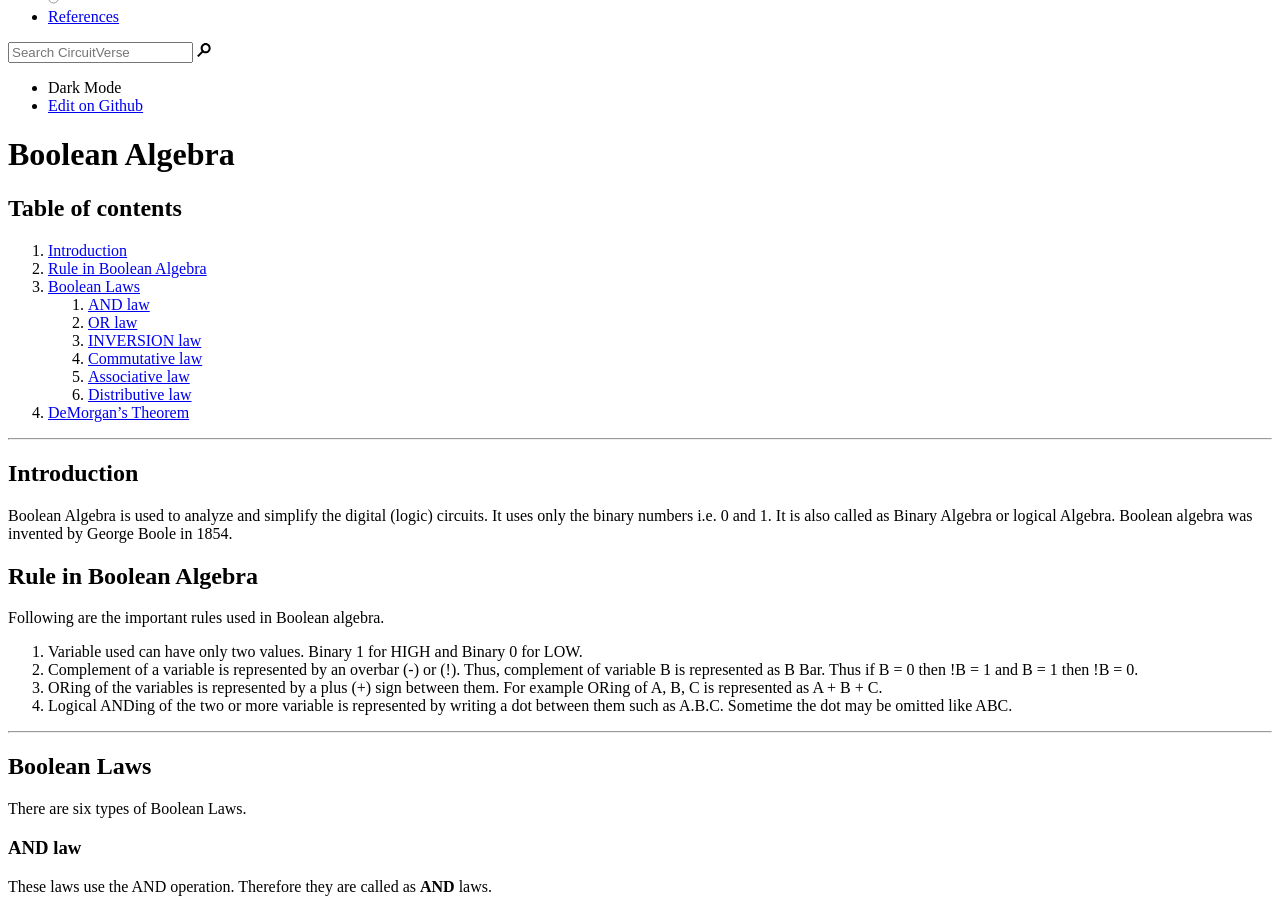
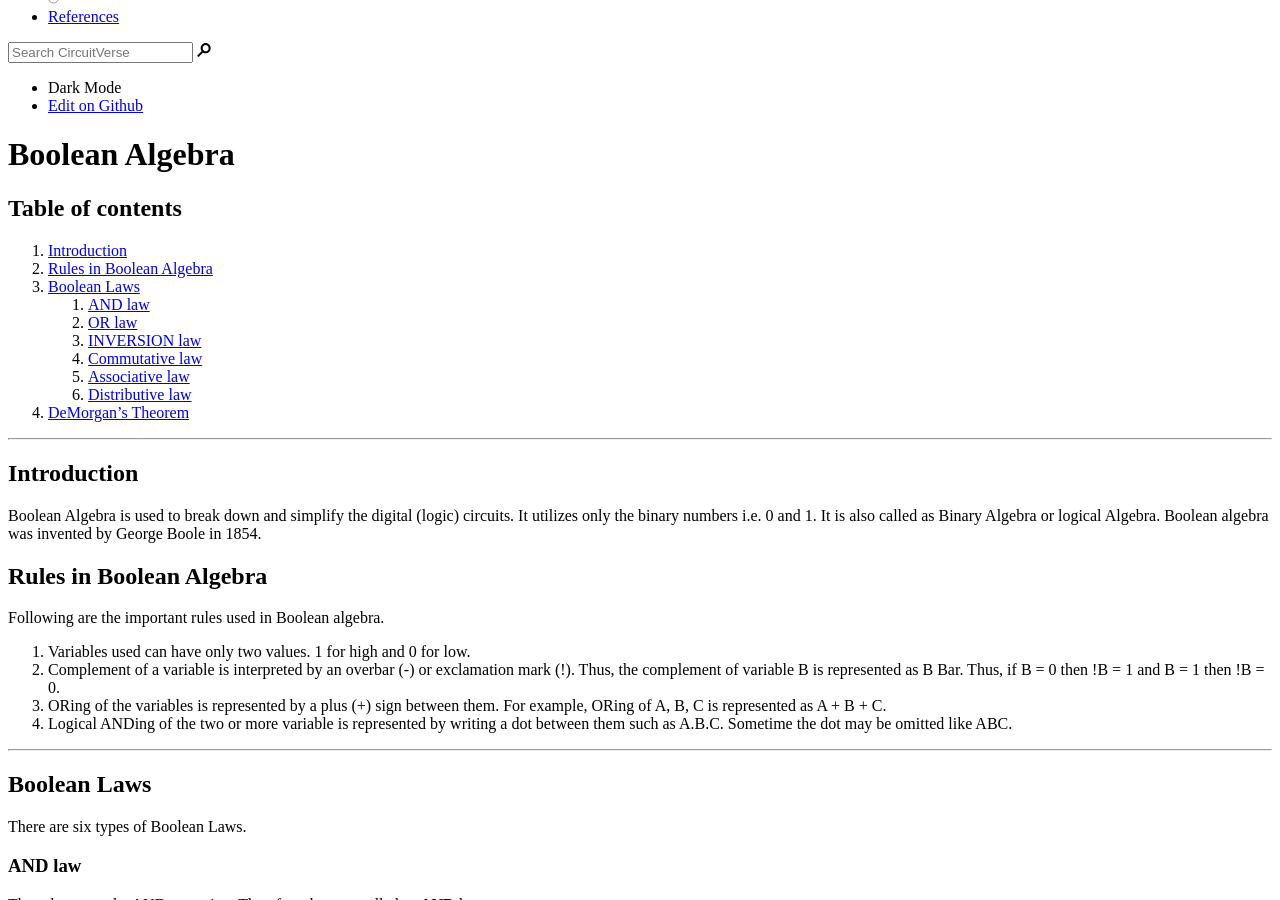
Before and after one commit to CircuitVerse/Interactive-Book, a Jekyll site: the page built from docs/bool.md, in a window 1280 px wide and 900 px high, scrolled down 1289 px. Built offline with Jekyll 4.4.1, drawn with Linux system fonts in a browser that asks for light colours; comment, search, counter and statistics services are not loaded; some of the changed text lies outside the part shown.

Commit message:
Update bool.md

````diff
--- a/docs/bool.md
+++ b/docs/bool.md
@@ -22,19 +22,16 @@ nav_order: 4
 ## Introduction
 
 
-Boolean Algebra is used to analyze and simplify the digital (logic) circuits.
-It uses only the binary numbers i.e. 0 and 1.
-It is also called as Binary Algebra or logical Algebra.
-Boolean algebra was invented by George Boole in 1854.
+Boolean Algebra is used to break down and simplify the digital (logic) circuits. It utilizes only the binary numbers i.e. 0 and 1. It is also called as Binary Algebra or logical Algebra. Boolean algebra was invented by George Boole in 1854.
 
 
 
-## Rule in Boolean Algebra
+## Rules in Boolean Algebra
 Following are the important rules used in Boolean algebra.
 
-1. Variable used can have only two values. Binary 1 for HIGH and Binary 0 for LOW.
-1. Complement of a variable is represented by an overbar (-) or (!). Thus, complement of variable B is represented as B Bar. Thus if B = 0 then !B  = 1 and B = 1 then !B  = 0.
-1. ORing of the variables is represented by a plus (+) sign between them. For example ORing of A, B, C is represented as A + B + C.
+1. Variables used can have only two values. 1 for high and 0 for low.
+1. Complement of a variable is interpreted by an overbar (-) or exclamation mark (!). Thus, the complement of variable B is represented as B Bar. Thus, if B = 0 then !B  = 1 and B = 1 then !B  = 0.
+1. ORing of the variables is represented by a plus (+) sign between them. For example, ORing of A, B, C is represented as A + B + C.
 1. Logical ANDing of the two or more variable is represented by writing a dot between them such as A.B.C. Sometime the dot may be omitted like ABC.
 
 ---
@@ -106,11 +103,11 @@ This theorem is useful in finding the **complement of Boolean function**. It sta
 
 DeMorgan’s theorem with 2 Boolean variables x and y can be represented as
 ```yaml
-  (x + y)’ = x’.y’
+  (A + B)’ = A’.B’
 ```
 The dual of the above Boolean function is
 ```yaml
-  (x.y)’ = x’ + y’
+  (A.B)’ = A’ + B’
 ```
 Therefore, the complement of logical AND of two Boolean variables is equal to the logical OR of each complemented variable. Similarly, we can apply DeMorgan’s theorem for more than 2 Boolean variables also.
 
````
